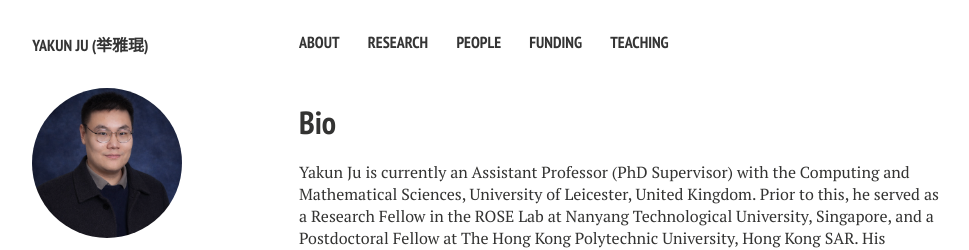
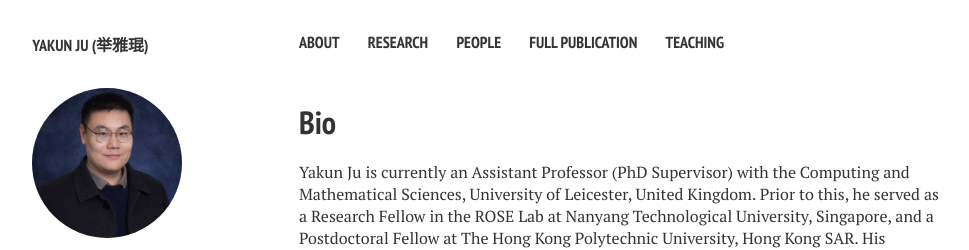
Before and after one commit to Kelvin-Ju/kelvin-ju.github.io, a Jekyll site: the page built from index.md, in a window 1280 px wide. Shown: the top 250 px of the page, without its empty margins (21-990 px from the left). Built offline with Jekyll 4.4.1, drawn with Linux system fonts in a browser that asks for light colours; nearby versions of some CDN libraries.

Commit message:
Update _config.yml

```diff
--- a/_config.yml
+++ b/_config.yml
@@ -35,11 +35,11 @@ links:
     url: /research/
   - title: People
     url: /people/
-  - title: Funding
-    url: /Funding/
-  #- title: Publication
-   # url: https://scholar.google.co.uk/citations?user=hE10pMYAAAAJ&hl=en&oi=aoJ
-    #external: true
+  #- title: Funding
+    #url: /Funding/
+  - title: Full Publication
+    url: https://scholar.google.co.uk/citations?user=hE10pMYAAAAJ&hl=en&oi=aoJ
+    external: true
   - title: Teaching
     url: /teaching/
 
```
